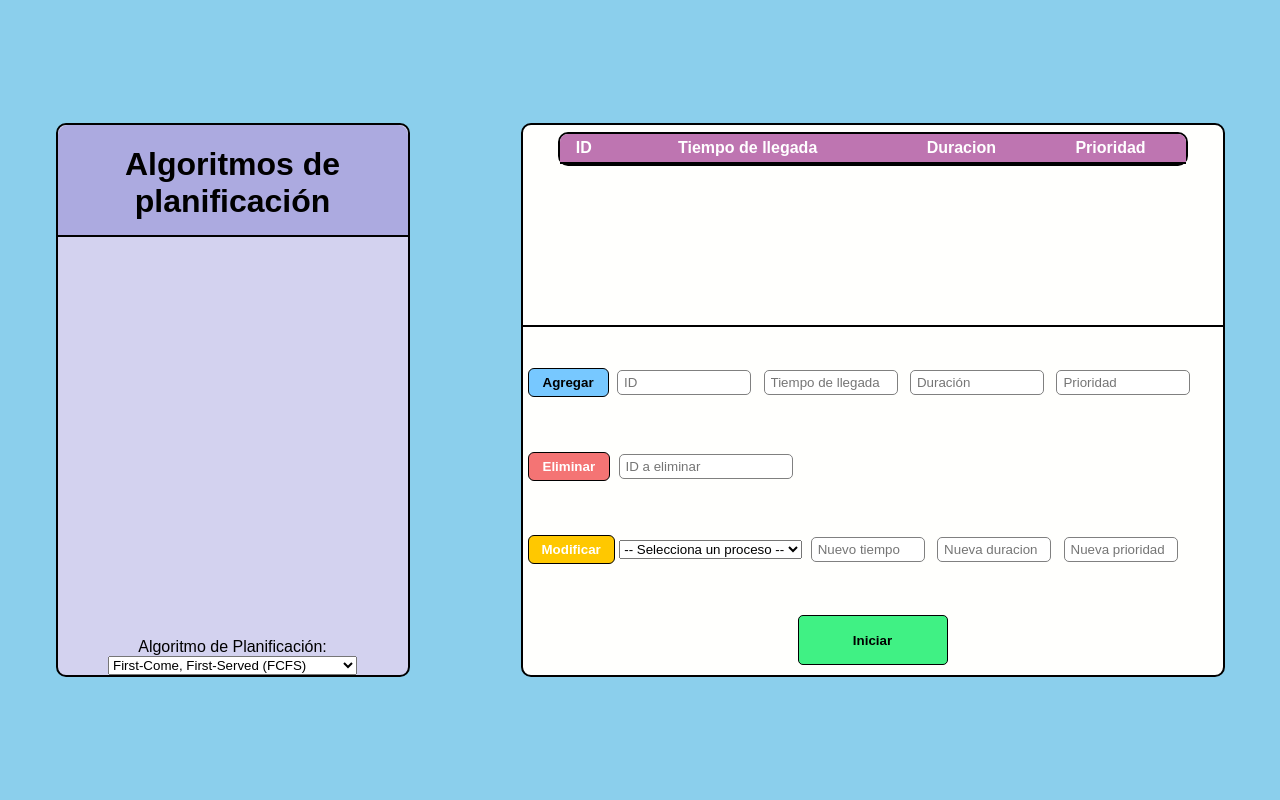
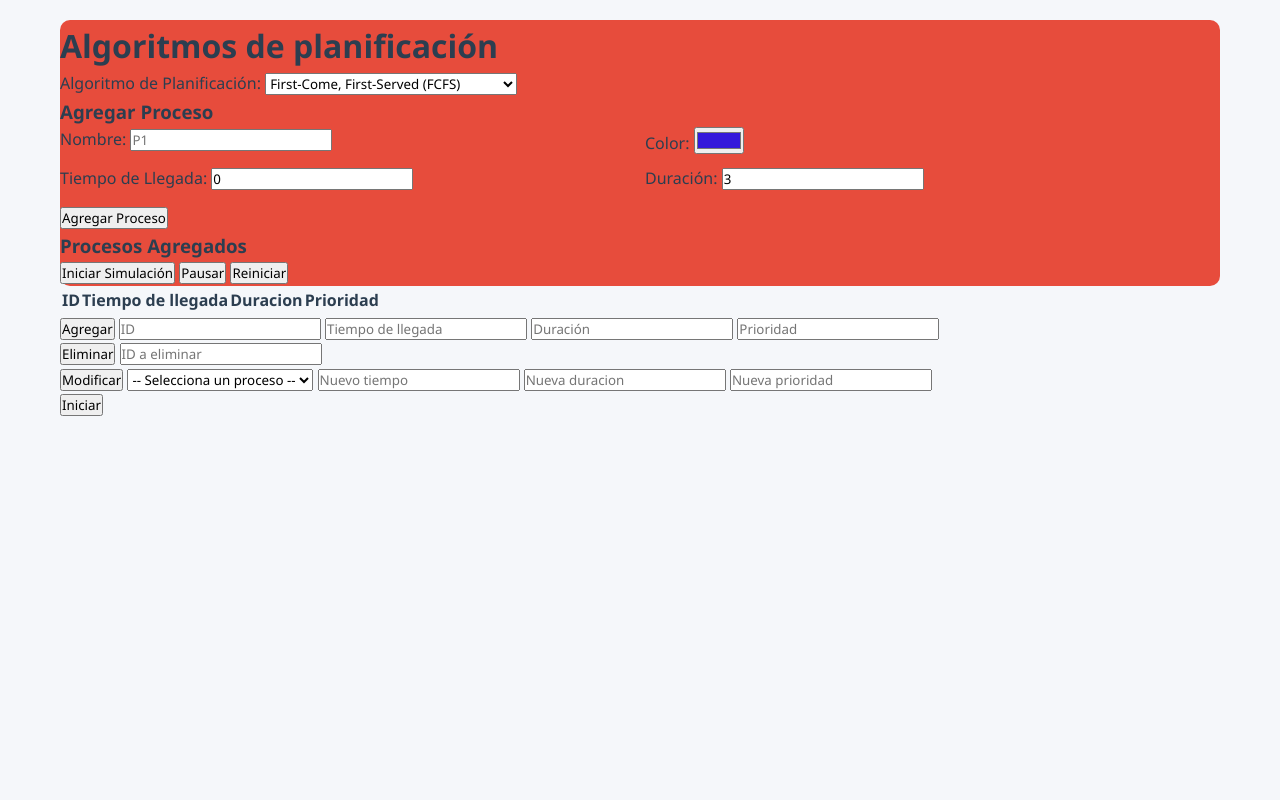
Before and after one commit to AndresLass0/Simulador-Planificador-de-Procesos, a Flask app: page / in a window 1280 px wide. Run offline with Flask 3, Linux system fonts and the light colour scheme; lists and menus that the app fills with data are empty.

Commit message:
Proyecto nuevo (estoy que me mato)

```diff
--- a/static/style.css
+++ b/static/style.css
@@ -1,243 +1,62 @@
-body {
-  background-color: #8bcfec;
-  font-family: Arial, sans-serif;
-  text-align: center;
 
-  display: flex;
-  justify-content: space-around;
-  align-items: center;
-  height: 100vh;
-  margin: 0;
-}
-
-#panel-procesos{
-  width: 700px;
-  height: 550px;
-  background-color: #fffffd;
-  border: 2px solid black;
-  border-radius: 10px;
-
-
-  display: flex;
-  justify-content: space-between;
-  align-items: center;
-  flex-direction: column;
-}
-
-#tabla-container{
-  width: 100%;
-  height: 200px;
-  border-bottom: 2px solid black;
-  overflow-y: auto; /*scroll vertical */
-
-}
-
-#tabla-procesos {
-  width: 90%;
-  border-collapse: separate;
-  border-spacing: 0;
-  border: 2px solid black;
-  border-radius: 10px;
-  margin: 0 auto;
-  margin-top: 1%;
-  margin-bottom: 1%;
-}
-
-/* Encabezado */
-#tabla-procesos thead th {
-  background-color: rgb(190, 117, 177);
-  color: white;
-  font-weight: bold;
-  padding: 5px;
-  border-bottom: 2px solid black;
+:root {
+  --azul: #3498db;
+  --verde: #2ecc71;
+  --rojo: #e74c3c;
+  --dark: #2c3e50;
+  --light: #ecf0f1;
 }
 
 
-#tabla-procesos thead th:first-child {
-  border-top-left-radius: 8px;
+body {
+  background-color: #f5f7fa;
+  color: var(--dark);
+  line-height: 1.6;
 }
-#tabla-procesos thead th:last-child {
-  border-top-right-radius: 8px;
+
+* {
+  margin: 0;
+  padding: 0;
+  box-sizing: border-box;
+  font-family: 'Segoe UI', Tahoma, Geneva, Verdana, sans-serif;
 }
 
 
-
-#tabla-algoritmos {
-  width: 350px;
-  height: 550px;
-  background-color: rgb(211, 210, 239);
-  border-radius: 10px;
-  border: 2px solid black;
-
-  /* Centrar el contenido interno */
-  display: flex;
-  justify-content: space-between;
-  align-items: center;
-  flex-direction: column;
+.todo-contenedor {
+  max-width: 1200px;
+  margin: 0 auto;
+  padding: 20px;
 }
 
-/*========= BOTONES PROCESOS =========*/
+#tabla-izquierda{
+  background-color: var(--rojo);
+  border-radius: 10px;
+}
 
-#container-botones-procesos{
-  width: 100%;
-  height: 200px;
-  margin-left: 10px;
-  display: flex;
-  justify-content: space-between;
-  align-items: flex-start;
-  flex-direction: column; /* si quieres que los hijos esten en columna */
+#quantum{
+  display: none;
+}
+
+#agregar-procesos-fila-1{
+  display: grid;
+  grid-template-columns: 1fr 1fr;
+  gap: 10px;
 }
 
 
-
-
-/*=========== BOTON ACEPTAR ============*/
-#marco-boton-aceptar{
-  width: 100%;
-  height: 70px;
-  align-content: center;
-}
-
-#marco-boton-aceptar button{
-  width: 150px;
-  height: 50px;
-  border: 1px solid black;
-  border-radius: 5px;
-  background-color: rgb(64, 241, 132);
-  color: rgb(0, 0, 0);
-  font-weight: bold;
-  cursor: pointer;
-}
-
-#marco-boton-aceptar button:hover{
-  background-color: rgb(23, 199, 90);;
+#agregar-procesos-fila-2{
+  display: grid;
+  grid-template-columns: 1fr 1fr;
+  gap: 10px;
+  margin-top: 10px;
 }
 
 
-/*=========== BOTON AGREGAR ============*/
-#agregar input {
-  width: 120px;
-  margin: 4px;
-  padding: 4px 6px;
-  border-radius: 5px;
-  border: 1px solid gray;
+#agregar-prioridad{
+  margin-top: 15px;
+  display: none;
 }
 
-#agregar button {
-  background-color: #77c8ff;
-  color: black;
-  border: 1px solid black;
-  border-radius: 6px;
-  padding: 6px 14px;
-  cursor: pointer;
-  font-weight: bold;
+#boton-agregar-proceso{
+   margin-top: 15px;
 }
-
-#agregar button:hover {
-  background-color: #5bb7ee;
-}
-
-/* ==== SECCION ELIMINAR ==== */
-
-#eliminar {
-  width: 95%;
-  text-align: left;
-}
-
-#eliminar input {
-  margin: 4px;
-  padding: 4px 6px;
-  border-radius: 5px;
-  border: 1px solid gray;
-  width: 160px;
-}
-
-#eliminar button {
-  background-color: #f47474;
-  border: 1px solid black;
-  border-radius: 6px;
-  color: white;
-  font-weight: bold;
-  padding: 6px 14px;
-  cursor: pointer;
-}
-
-#eliminar button:hover {
-  background-color: #e74c4c;
-}
-
-/* ==== SECCION MODIFICAR ==== */
-#modificar {
-  width: 95%;
-  text-align: left;
-}
-
-#modificar input {
-  margin: 4px;
-  padding: 4px 6px;
-  border-radius: 5px;
-  border: 1px solid gray;
-  width: 100px;
-}
-
-#modificar button {
-  background-color: #ffc800;
-  border: 1px solid black;
-  border-radius: 6px;
-  color: white;
-  font-weight: bold;
-  padding: 6px 13px;
-  cursor: pointer;
-}
-
-
-/*=========== TABLA ALGORITMOS =========*/
-#titulo {
-  width:100%;
-  height:20%;
-  border-bottom: 2px solid black;
-  border-top-left-radius: 10px;
-  border-top-right-radius: 10px ;
-  text-align: center;
-  background-color:rgb(172, 170, 224);
-}
-
-#panel-botones{
-    height: 400px;
-    width: 300px;
-    border-radius: 5px;
-
-
-    display: flex;
-    justify-content: center;
-    align-items: center;
-    flex-direction: column; /* si quieres que los hijos esten en columna */
-
-    gap: 40px;
-}
-
-
-
-.botones{
-    background-color: #6bb5d5;
-    border-radius: 10px;
-    width: 250px;
-    height: 40px;
-    font-family: "Comic Sans MS", "Comic Sans";
-    font-size: 17px;
-    border-style: solid;
-
-}
-
-.botones:hover {
-  background-color: #f4e61a;
-  color: #ffffff;
-  transform: scale(1.3);
-}
-
-.botones.seleccionado {
-  background-color: #4caf50 !important;
-  color: white;
-  transform: scale(1.1);
-  border: 2px solid black;
-}
--- a/templates/index.html
+++ b/templates/index.html
@@ -6,14 +6,15 @@
     <script src="/static/script.js" defer></script>
 </head>
 <body>
-    <div id = "tabla-algoritmos">
+    <div class = "todo-contenedor">
+        <div id = "tabla-izquierda">
             <div id = "titulo">
                 <h1>Algoritmos de planificación</h1>
             </div>
 
-        <div class="form-group">
-                    <label for="algorithm">Algoritmo de Planificación:</label>
-                    <select id="algorithm">
+            <div class="form-procesos">
+                <label for="algoritmo">Algoritmo de Planificación:</label>
+                <select id="algoritmos">
                     <option value="fcfs">First-Come, First-Served (FCFS)</option>
                     <option value="sjf">Shortest Job First (SJF)</option>
                     <option value="srtf">Shortest Remaining Time First (SRTF)</option>
@@ -21,7 +22,60 @@
                     <option value="priority">Por Prioridad</option>
                 </select>
             </div>
+
+        <!--QUANTOM RR-->
+            <div class="form-procesos" id="quantum">
+                <label for="quantum">Quantum:</label>
+                <input type="number" id="quantum" min="1" value="2">
             </div>
+
+            <div class="form-procesos">
+                <h3>Agregar Proceso</h3>
+                <div id = "agregar-procesos-fila-1">
+                    <div>
+                        <label for="process-name">Nombre:</label>
+                        <input type="text" id="process-name" placeholder="P1">
+                    </div>
+                    <div>
+                        <label for="process-color">Color:</label>
+                        <input type="color" id="process-color" value="#3418db">
+                    </div>
+                </div>
+
+                <div id = "agregar-procesos-fila-2">
+                    <div>
+                        <label for="arrival-time">Tiempo de Llegada:</label>
+                        <input type="number" id="arrival-time" min="0" value="0">
+                    </div>
+                    <div>
+                        <label for="burst-time">Duración:</label>
+                        <input type="number" id="burst-time" min="1" value="3">
+                    </div>
+                </div>
+
+                <div id="agregar-prioridad">
+                    <label for="prioridad">Prioridad (menor = mas prioridad):</label>
+                    <input type="number" min="1" value="1">
+                </div>
+
+                <button id="boton-agregar-proceso">Agregar Proceso</button>
+            </div>
+
+            <div class="process-list">
+                <h3>Procesos Agregados</h3>
+                <div id="processes-container">
+                    <!-- aqui van los procesos -->
+                </div>
+            </div>
+
+            <div class="controls">
+                <button id="play-btn">Iniciar Simulación</button>
+                <button id="stop-btn">Pausar</button>
+                <button id="reset-btn">Reiniciar</button>
+            </div>
+        </div>
+
+
 
         <div id = "panel-procesos">
             <div id="tabla-container">
@@ -73,7 +127,7 @@
             </div>
 
         </div>
-
+    </div>
 
 </body>
 </html>
```
Lines whose indentation alone changed are shown as unchanged.
